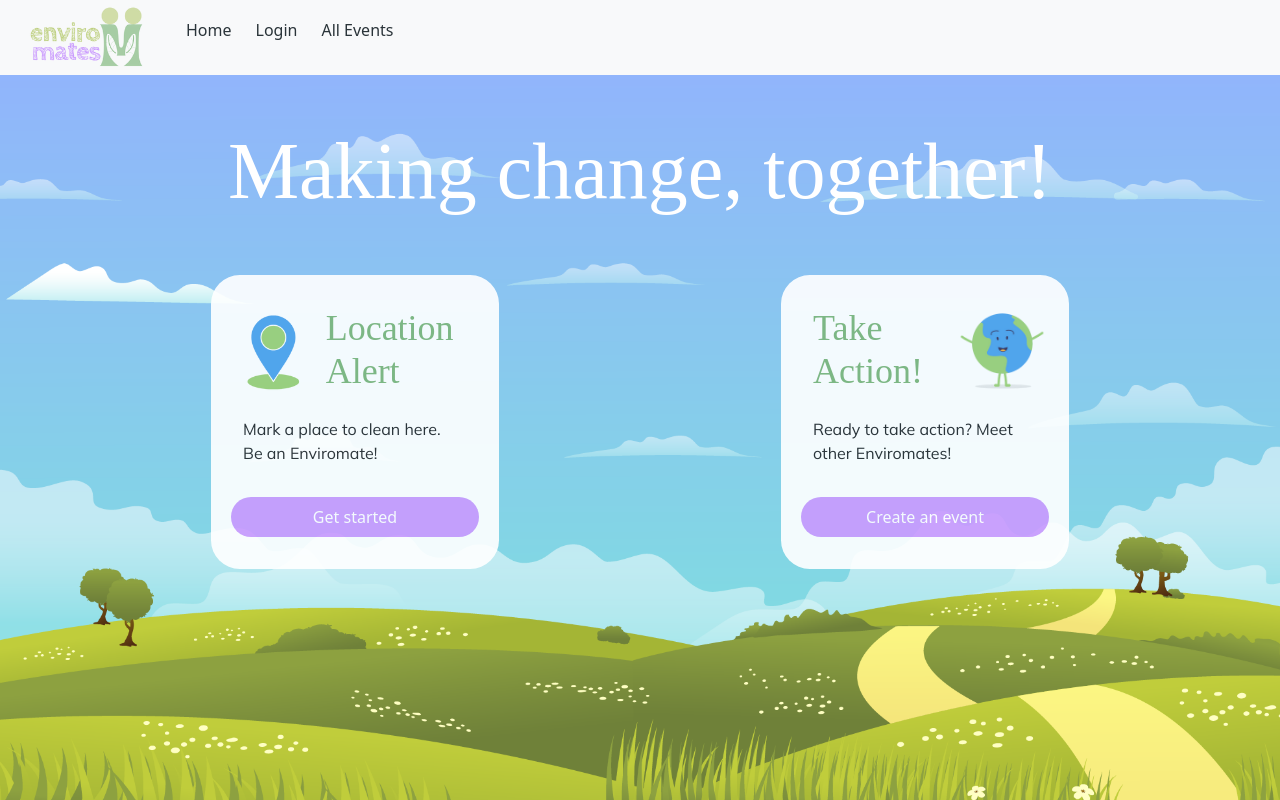
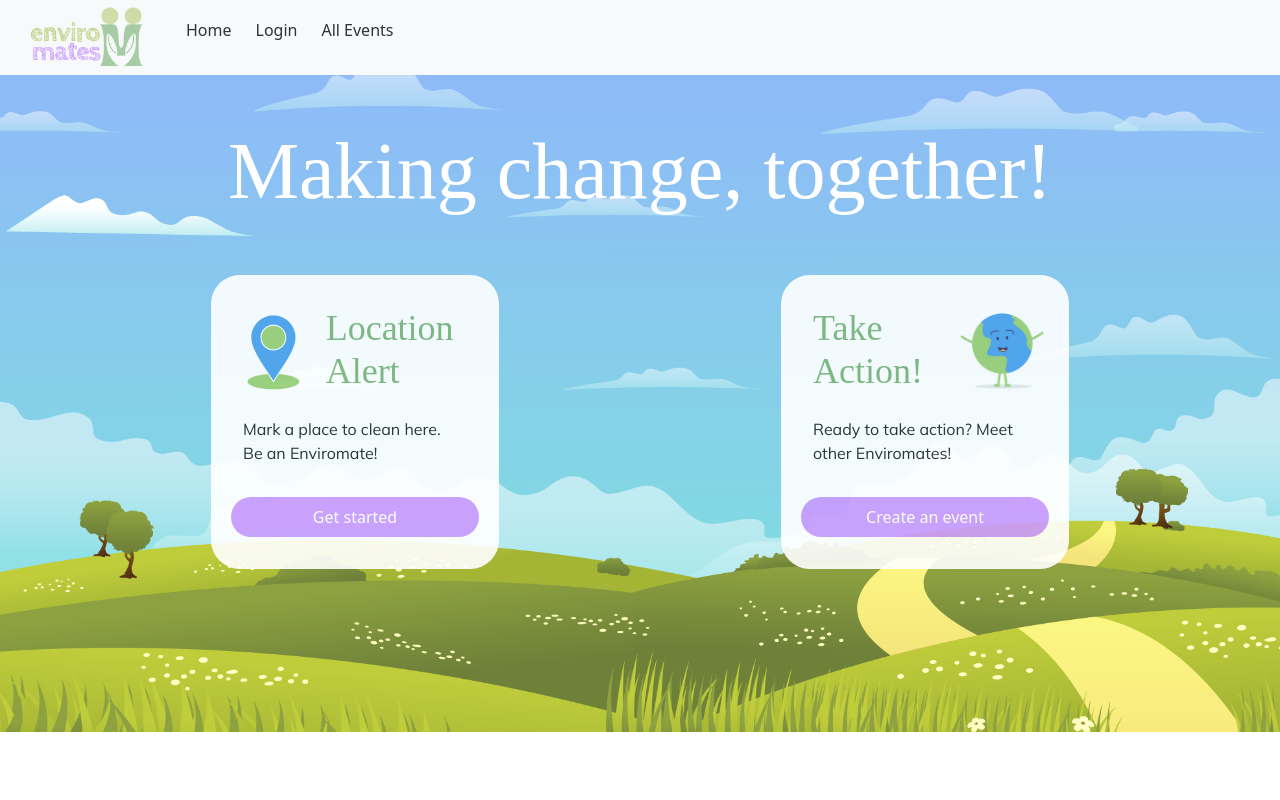
Before and after one commit to TommyHacker/enviromates-client, a React app: page / in a window 1280 px wide. Built offline with nearby package versions, Linux system fonts and the light colour scheme; no server answers; a web font is replaced by a local one.

Commit message:
updated reponsive backgrounds / bug fixes

```diff
--- a/src/components/Background/index.css
+++ b/src/components/Background/index.css
@@ -13,7 +13,7 @@
     position: fixed;
     margin:0;
     left: 0;
-    bottom:0;
+    top:0;
      min-width:100vw;
      z-index: -1;
      overflow-y: hidden;
--- a/src/components/Background/index.jsx
+++ b/src/components/Background/index.jsx
@@ -11,8 +11,8 @@ import { useMediaQuery } from 'react-responsive'
 export default function Background() {
 
   // Background responsiveness
-  const isDesktopOrLaptop = useMediaQuery({ query: '(min-width: 1224px)' })
-  const isTabletOrMobile = useMediaQuery({ query: '(max-width: 1224px)' })
+  const isDesktopOrLaptop = useMediaQuery({ query: '(min-width: 1024px)' })
+  const isTabletOrMobile = useMediaQuery({ query: '(max-width: 1025px)' })
 
     return (
       <>
```
